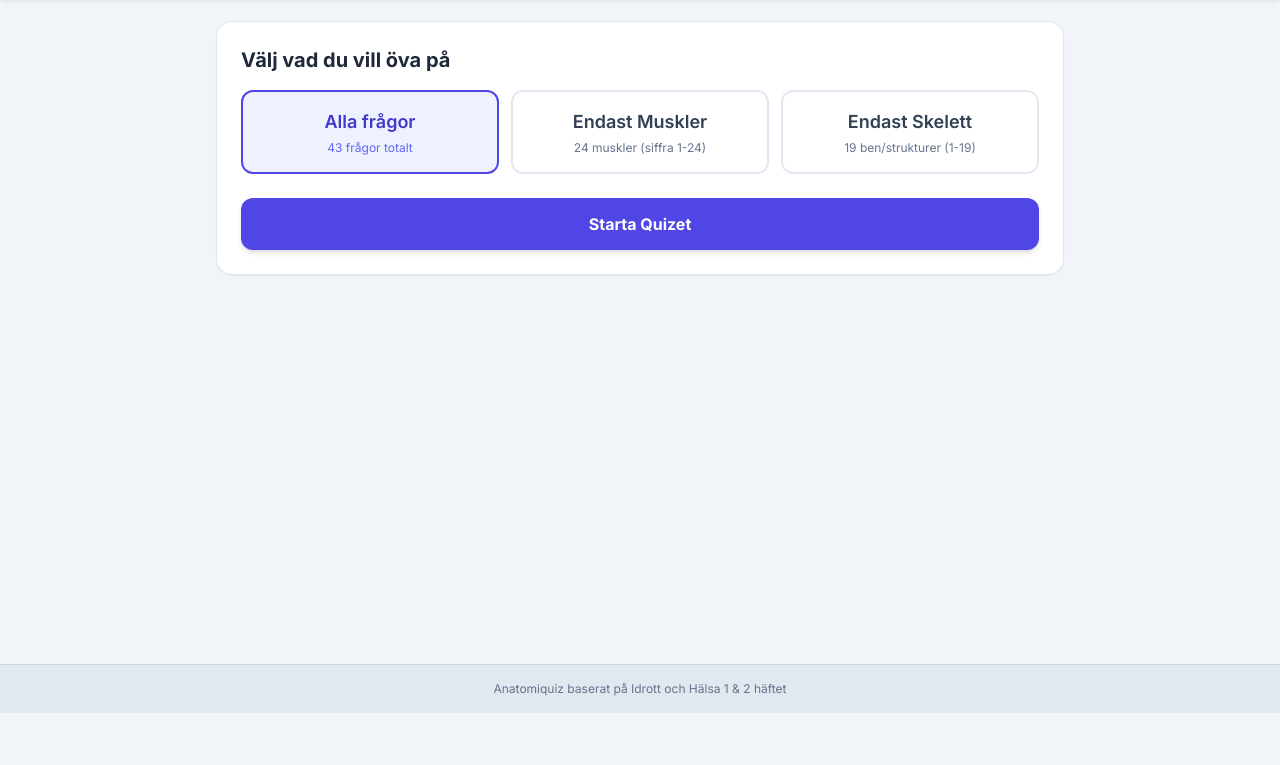
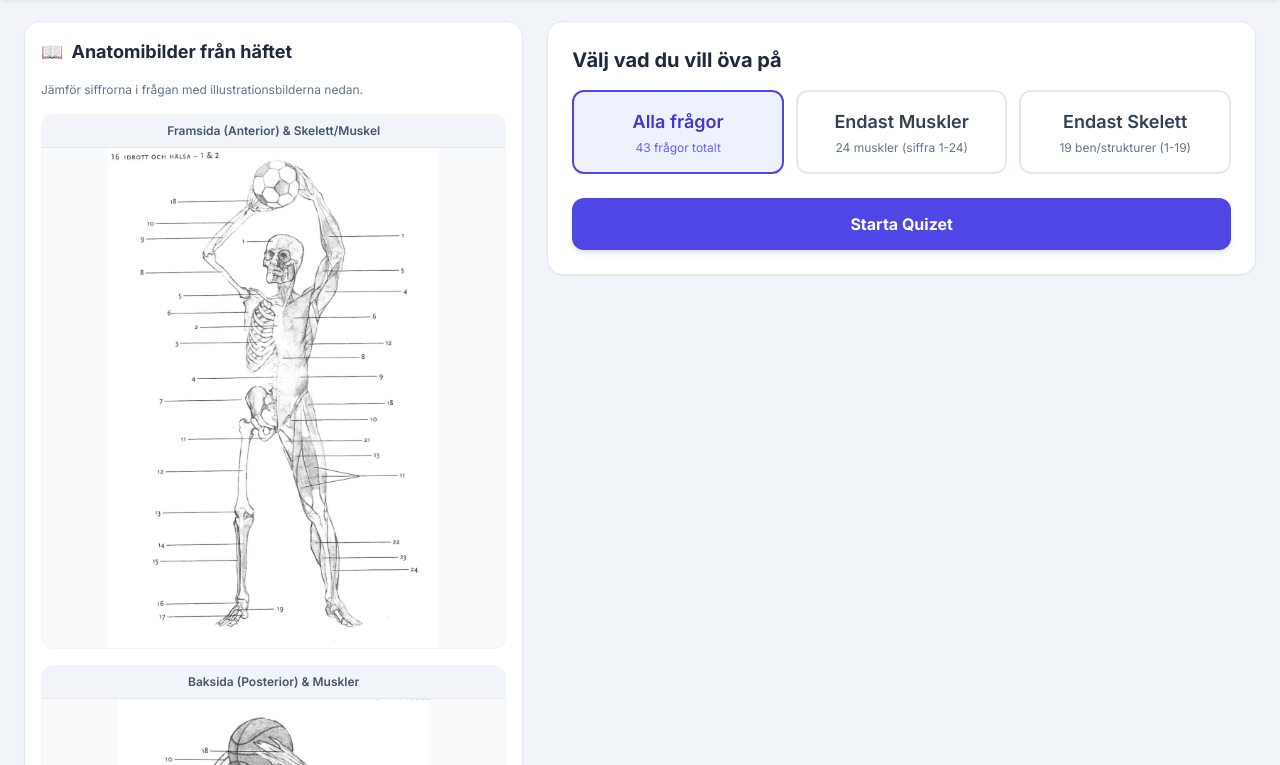
Before and after one commit to TheSweGoose/theswegoose.github.io, a plain HTML site: page index.html in a window 1280 px wide. Shown: the part 87-852 px from the top of the page. Before the commit the page ends 800 px from the top, so only its background shows below. Drawn offline with nearby package versions, Linux system fonts and the light colour scheme.

Commit message:
Update layout and structure of index.html

```diff
--- a/index.html
+++ b/index.html
@@ -8,13 +8,17 @@
   <link href="https://fonts.googleapis.com/css2?family=Inter:wght@400;500;600;700&display=swap" rel="stylesheet">
   <style>
     body { font-family: 'Inter', sans-serif; }
+    .sticky-images {
+      position: sticky;
+      top: 1.5rem;
+    }
   </style>
 </head>
 <body class="bg-slate-100 min-h-screen text-slate-800 flex flex-col">
 
   <!-- Header -->
   <header class="bg-indigo-700 text-white shadow-md">
-    <div class="max-w-4xl mx-auto px-4 py-4 flex flex-col sm:flex-row justify-between items-center gap-3">
+    <div class="max-w-7xl mx-auto px-4 py-4 flex flex-col sm:flex-row justify-between items-center gap-3">
       <div>
         <h1 class="text-2xl font-bold tracking-tight">Anatomiquiz</h1>
         <p class="text-indigo-200 text-xs sm:text-sm">Träna på alla muskler & ben utifrån ditt anatomihäfte</p>
@@ -30,8 +34,37 @@
     </div>
   </header>
 
-  <!-- Main Container -->
-  <main class="flex-1 max-w-4xl w-full mx-auto p-4 sm:p-6">
+  <!-- Main Container med två kolumner på större skärmar -->
+  <main class="flex-1 max-w-7xl w-full mx-auto p-4 sm:p-6 grid grid-cols-1 lg:grid-cols-12 gap-6">
+
+    <!-- BILDER SIDOPANEL (Visas bredvid quizet på desktop, ovanför/under på mobil) -->
+    <aside class="lg:col-span-5 order-2 lg:order-1">
+      <div class="sticky-images bg-white p-4 rounded-2xl shadow-sm border border-slate-200 space-y-4">
+        <h2 class="text-lg font-bold text-slate-800 flex items-center gap-2">
+          <span>📖</span> Anatomibilder från häftet
+        </h2>
+        <p class="text-xs text-slate-500">Jämför siffrorna i frågan med illustrationsbilderna nedan.</p>
+
+        <!-- Bild 1: Framsida -->
+        <div class="border border-slate-100 rounded-xl overflow-hidden bg-slate-50">
+          <div class="p-2 bg-slate-100 text-xs font-semibold text-slate-600 text-center border-b border-slate-200">
+            Framsida (Anterior) & Skelett/Muskel
+          </div>
+          <img src="bild1.png" onError="this.onerror=null;this.src='https://lh3.googleusercontent.com/d/1L9-4-g9YvA1e4Xw_13';" alt="Anatomihäfte Framsida" class="w-full h-auto object-contain max-h-[500px]">
+        </div>
+
+        <!-- Bild 2: Baksida -->
+        <div class="border border-slate-100 rounded-xl overflow-hidden bg-slate-50">
+          <div class="p-2 bg-slate-100 text-xs font-semibold text-slate-600 text-center border-b border-slate-200">
+            Baksida (Posterior) & Muskler
+          </div>
+          <img src="bild2.png" onError="this.onerror=null;this.src='https://lh3.googleusercontent.com/d/1L9-4-g9YvA1e4Xw_24';" alt="Anatomihäfte Baksida" class="w-full h-auto object-contain max-h-[500px]">
+        </div>
+      </div>
+    </aside>
+
+    <!-- QUIZ / STUDY CONTENT (Huvudinnehåll) -->
+    <section class="lg:col-span-7 order-1 lg:order-2">
 
       <!-- QUIZ VIEW -->
       <div id="quiz-view" class="space-y-6">
@@ -139,6 +172,8 @@
           </div>
         </div>
       </div>
+
+    </section>
 
   </main>
 
@@ -431,7 +466,7 @@
             </div>
             <h3 class="font-bold text-slate-800 text-base">${item.latin}</h3>
             ${item.swe ? `<p class="text-xs font-medium text-slate-500 mb-2">${item.swe}</p>` : ''}
-            ${item.origin ? `<p class="text-xs text-slate-600 mt-2"><b>Ursprung:</b> ${item.origin} | <b>Fäste:</b> ${item.insertion}</p>` : ''}
+            ${item.origin ? `<p class="text-xs text-slate-600 mt-2"><b>Ursprung:</b> ${item.origin} \vert{} <b>Fäste:</b> ${item.insertion}</p>` : ''}
             ${item.action && item.action !== 'Skelettdel' ? `<p class="text-xs text-slate-600 mt-1"><b>Rörelse:</b> ${item.action}</p>` : ''}
           </div>
         `;
```
Lines whose indentation alone changed are shown as unchanged.
